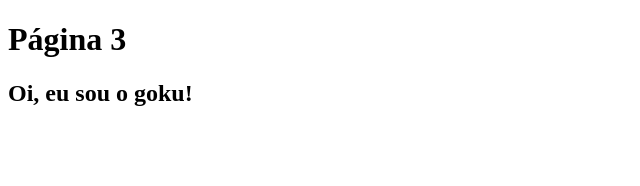
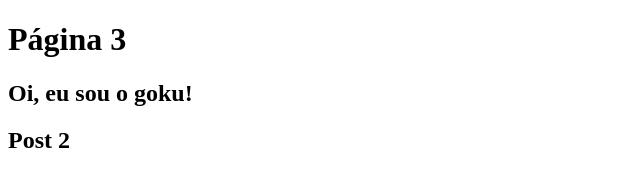
Before and after one commit to netokokay/Primeiro-Commit, a plain HTML site: page Terceira Página.html in a window 1280 px wide. Shown: the full height of the page, 0-640 px from the left. Drawn offline with Linux system fonts and the light colour scheme.

Commit message:
Adicionado o segundo post da terceira página

```diff
--- a/Terceira Página.html
+++ b/Terceira Página.html
@@ -9,5 +9,6 @@
 <body>
     <h1>Página 3</h1>
     <h2> Oi, eu sou o goku! </h2>
+    <h2>Post 2</h2>
 </body>
 </html>
```
